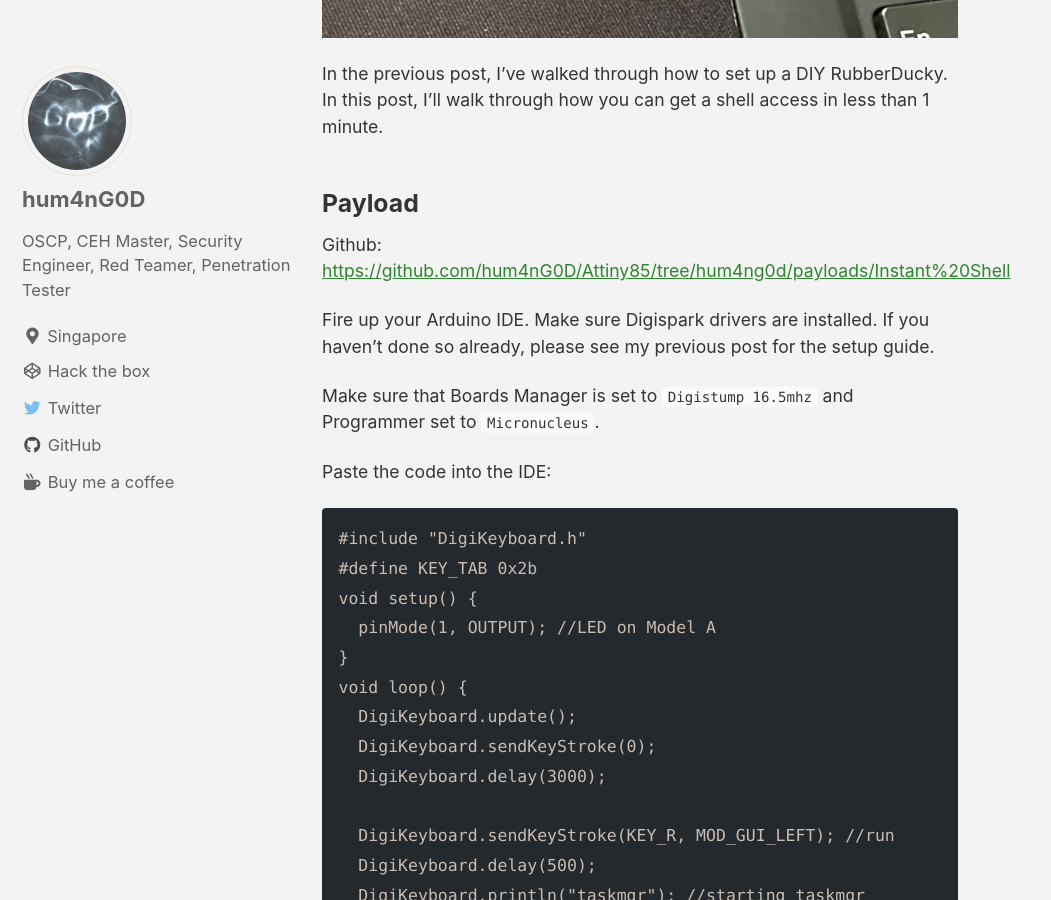
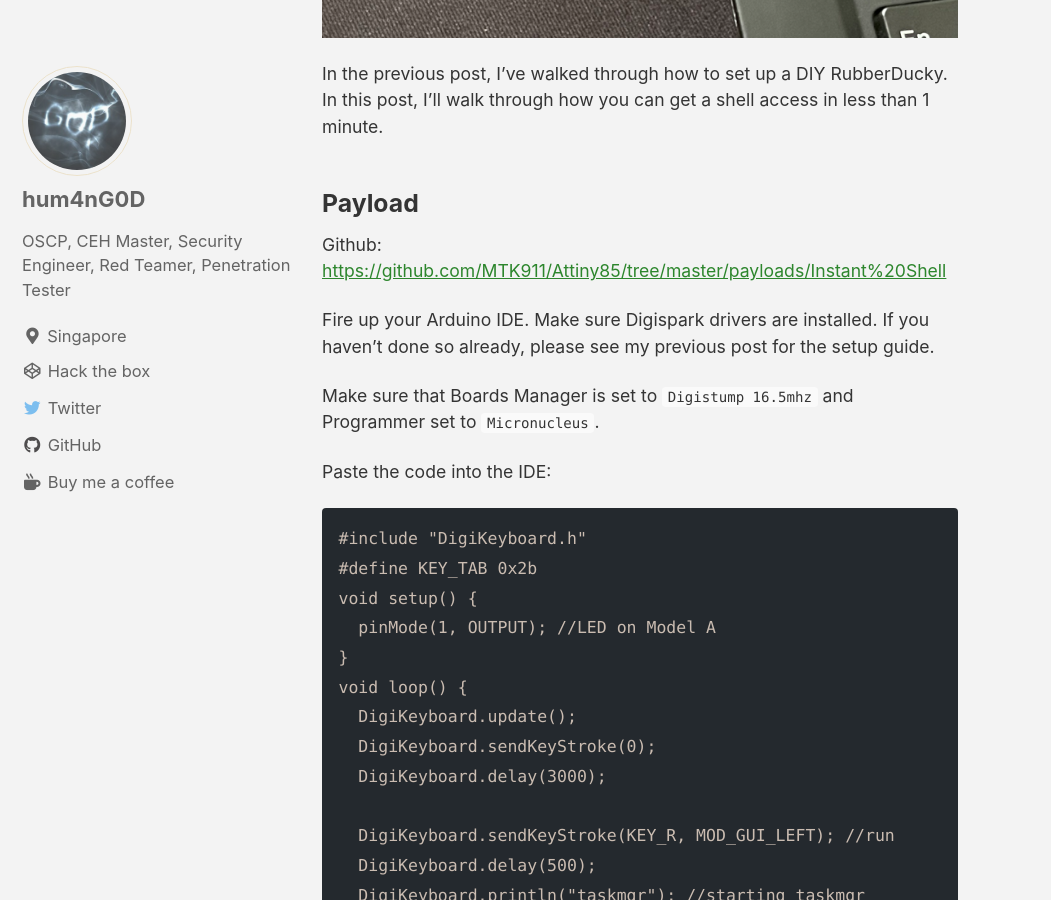
Before and after one commit to hum4nG0D/hum4nG0D.github.io, a Jekyll site: the page built from _posts/2021-07-10-Instant-Shell-RubberDucky.md, in a window 1280 px wide and 900 px high, scrolled down 553 px. Shown: the whole window, without its empty margins (0-1051 px from the left). Built offline with Jekyll 4.4.1, drawn with Linux system fonts in a browser that asks for light colours; cached includes are drawn as plain includes; some of the changed lines change nothing that is shown.

Commit message:
Update 2021-07-10-Instant-Shell-RubberDucky.md

```diff
--- a/_posts/2021-07-10-Instant-Shell-RubberDucky.md
+++ b/_posts/2021-07-10-Instant-Shell-RubberDucky.md
@@ -15,7 +15,7 @@ In the previous post, I've walked through how to set up a DIY RubberDucky. In th
 
 ### Payload
 
-Github: [https://github.com/hum4nG0D/Attiny85/tree/hum4ng0d/payloads/Instant%20Shell](https://github.com/hum4nG0D/Attiny85/tree/hum4ng0d/payloads/Instant%20Shell)
+Github: [https://github.com/MTK911/Attiny85/tree/master/payloads/Instant%20Shell](https://github.com/MTK911/Attiny85/tree/master/payloads/Instant%20Shell)
 
 Fire up your Arduino IDE. Make sure Digispark drivers are installed. If you haven't done so already, please see my previous post for the setup guide.
 
```
